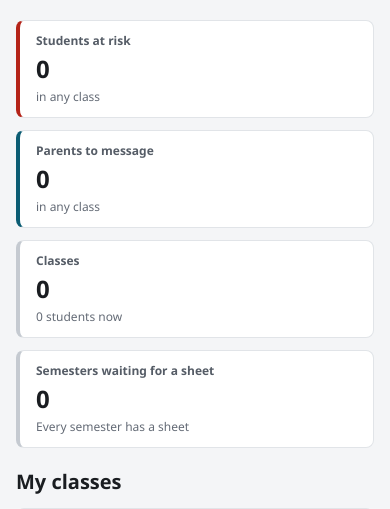
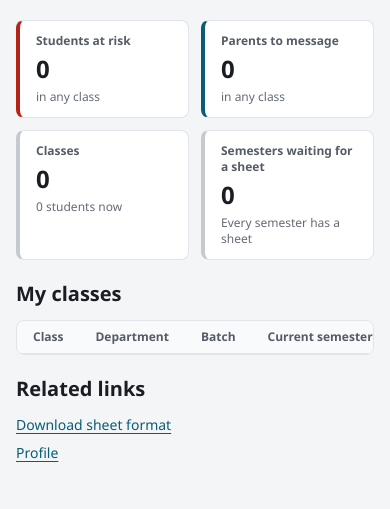
Before and after one commit to Pruthil-21/parent-notifier, a Flask app: page / in a window 390 px wide. Shown: the part 158-667 px from the top of the page. Run offline with Flask 3, Linux system fonts and the light colour scheme; the visitor is signed in with stand-in values (Sample User, id 1); data comes from the database, SQL or seed files in the repository; data that the repository does not hold is empty; some libraries are stand-ins or nearby versions.

Commit message:
style(tiles): fit two tiles per row on phones

```diff
--- a/parent_notifier/static/css/components/data/tiles.css
+++ b/parent_notifier/static/css/components/data/tiles.css
@@ -3,7 +3,7 @@
 
 .tiles {
   display: grid;
-  grid-template-columns: repeat(auto-fit, minmax(180px, 1fr));
+  grid-template-columns: repeat(auto-fit, minmax(150px, 1fr));
   gap: var(--space-3);
   margin: 0 0 var(--space-5);
   padding: 0;
```
